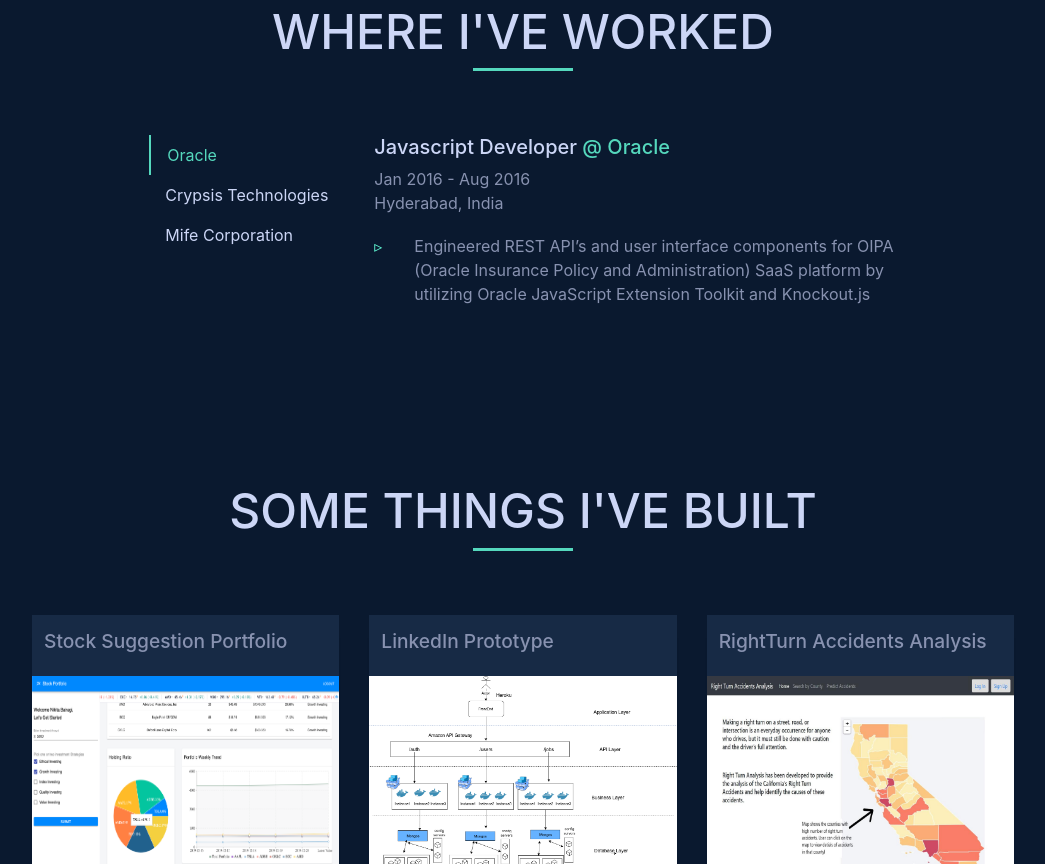
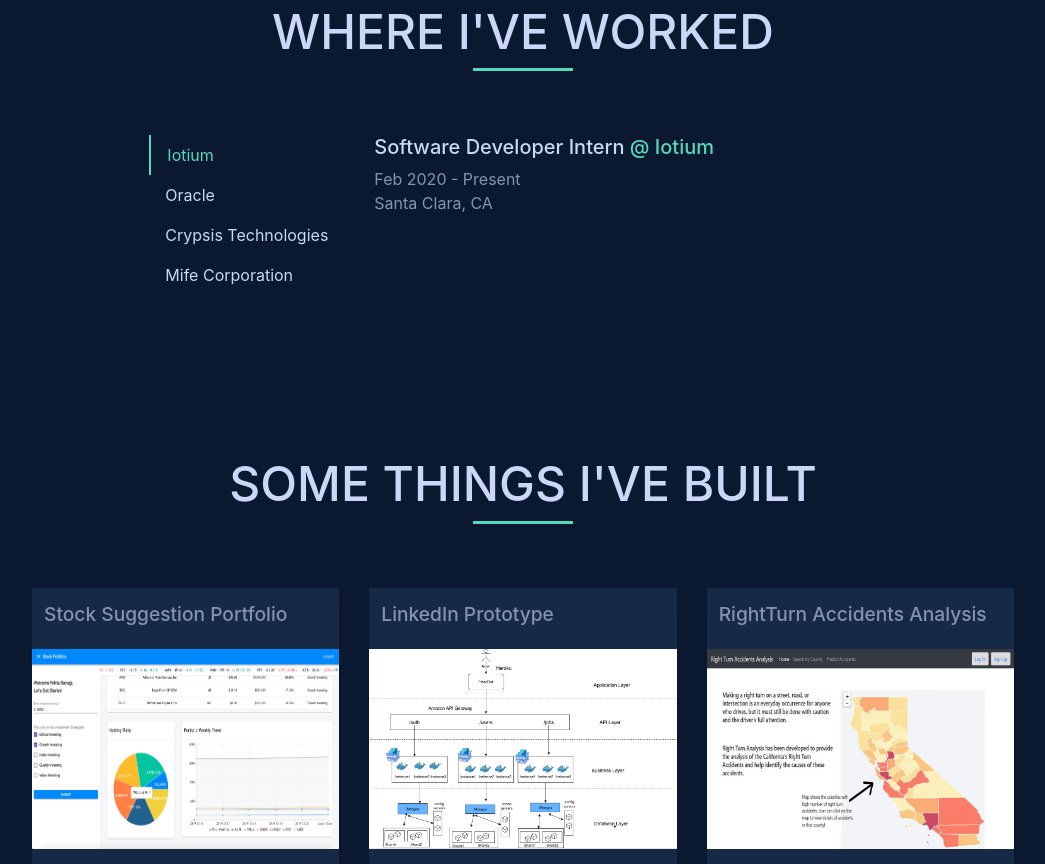
Before and after one commit to nikitabairagi/Personal-website, a plain HTML site: page index.html in a window 1280 px wide. Shown: the part 1580-2444 px from the top of the page, without its empty margins (117-1162 px from the left). Drawn offline with Linux system fonts and the light colour scheme; files whose address does not match are found by name.

Commit message:
work update

```diff
--- a/index.html
+++ b/index.html
@@ -62,7 +62,6 @@
     <ul>
       <li style="margin:5px 0"><a href="https://github.com/nikitabairagi"><i class="ion-social-github"></i></a></li>
       <li style="margin:5px 0"><a href="https://www.linkedin.com/in/nikitabairagi/"><i class="ion-social-linkedin"></i></a></li>
-      <!--<li style="margin:5px 0"><a href="https://www.instagram.com/nikitabairagi_10/" ><i class="ion-social-instagram"></i></a></li>-->
       <li style="margin:5px 0"><a href="https://twitter.com/NikitaBairagi"><i class="ion-social-twitter"></i></a></li>
     </ul>
   </div>
@@ -210,14 +209,23 @@
         <div class="row experience">
             <div class="col-md-4">
               <div class="nav flex-column nav-pills pull-right" id="v-pills-tab" role="tablist" aria-orientation="vertical">
-                <a class="nav-link active" id="v-pills-home-tab" data-toggle="pill" href="#v-pills-home" role="tab" aria-controls="v-pills-home" aria-selected="true">Oracle</a>
+                <a class="nav-link active" id="v-pills-home-tab" data-toggle="pill" href="#v-pills-iotium" role="tab" aria-controls="v-pills-home" aria-selected="true">Iotium</a>
+                <a class="nav-link" id="v-pills-home-tab" data-toggle="pill" href="#v-pills-home" role="tab" aria-controls="v-pills-home" aria-selected="false">Oracle</a>
                 <a class="nav-link" id="v-pills-profile-tab" data-toggle="pill" href="#v-pills-profile" role="tab" aria-controls="v-pills-profile" aria-selected="false">Crypsis Technologies</a>
                 <a class="nav-link" id="v-pills-messages-tab" data-toggle="pill" href="#v-pills-messages" role="tab" aria-controls="v-pills-messages" aria-selected="false">Mife Corporation</a>
               </div>
             </div>
             <div class="col-md-8 ">
               <div class="tab-content" id="v-pills-tabContent">
-                <div class="tab-pane fade show active" id="v-pills-home" role="tabpanel" aria-labelledby="v-pills-home-tab">
+                <div class="tab-pane fade show active" id="v-pills-iotium" role="tabpanel" aria-labelledby="v-pills-home-tab">
+                  <h5><span class="job-title"> Software Developer Intern </span>
+                    <a href=""><span class="company-name">@ Iotium</span></a></h5>
+                  <div class="job-dates">Feb 2020 -  Present <br><span> Santa Clara, CA</span></div>
+                  <!--<ul class="job-desc">-->
+                    <!--<li>Engineered REST API’s and user interface components for OIPA (Oracle Insurance Policy and Administration) SaaS platform by utilizing Oracle JavaScript Extension Toolkit and Knockout.js </li>-->
+                  <!--</ul>-->
+                </div>
+                <div class="tab-pane fade show" id="v-pills-home" role="tabpanel" aria-labelledby="v-pills-home-tab">
                   <h5><span class="job-title"> Javascript Developer </span>
                     <a href=""><span class="company-name">@ Oracle</span></a></h5>
                   <div class="job-dates">Jan 2016 - Aug 2016 <br><span> Hyderabad, India</span></div>
@@ -365,7 +373,6 @@
                   </div>
                   <div class="more-info">
                     <!--<p class="lead">-->
-                      <!--Lorem ipsum dolor sit amet consectetur adipisicing elit. Facilis dolorum dolorem soluta quidem-->
                       <!--expedita aperiam aliquid at.-->
                       <!--Totam magni ipsum suscipit amet? Autem nemo esse laboriosam ratione nobis-->
                       <!--mollitia inventore?-->
```
